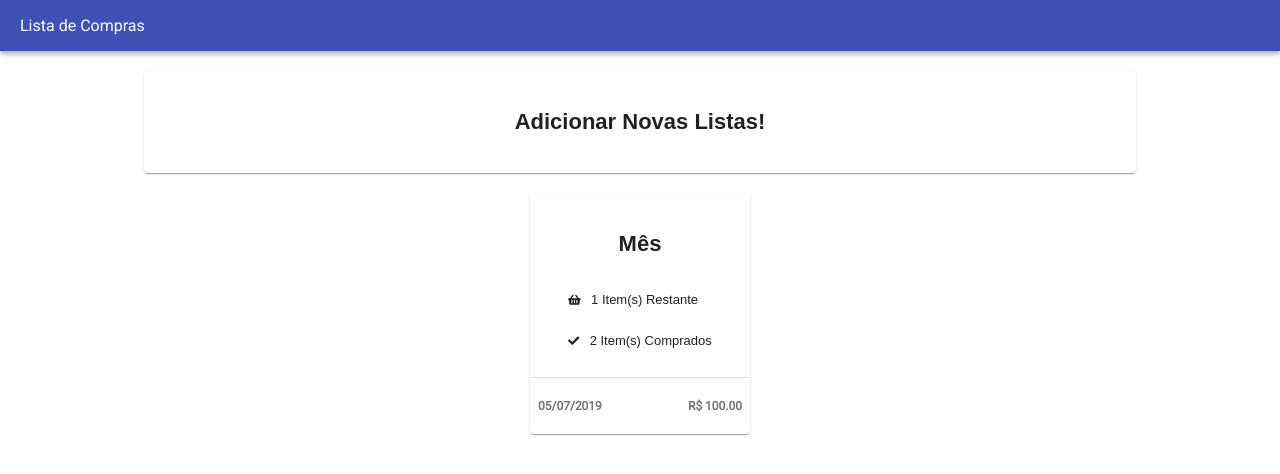
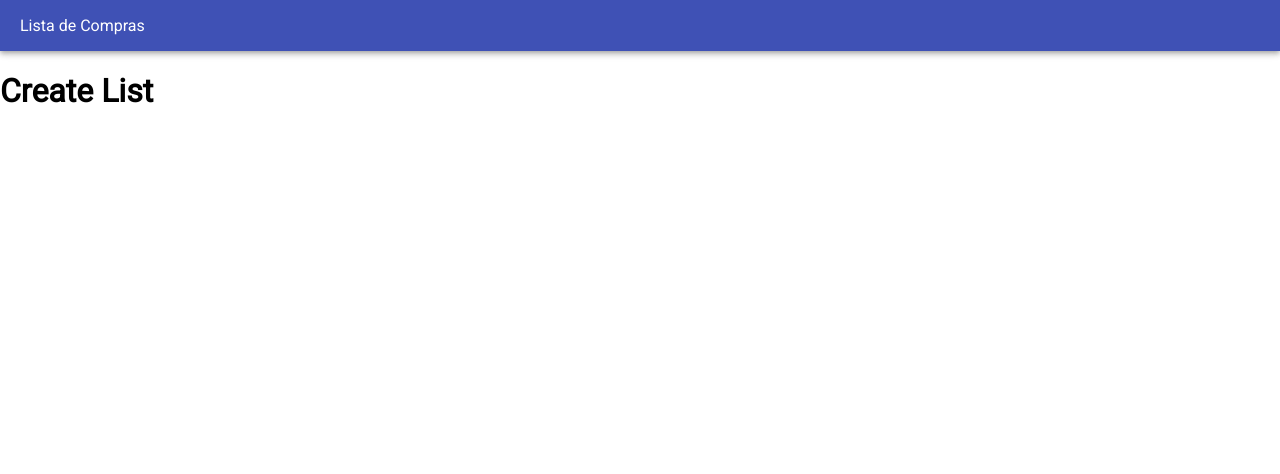
Before and after one commit to brenodev/Lista-de-Compras, a React (Create React App) app: page /Lista in a window 1280 px wide. Shown: the top 474 px of the page. Built offline with nearby package versions, Linux system fonts and the light colour scheme.

Commit message:
começando a adicionar as rotas do projeto

```diff
--- a/package.json
+++ b/package.json
@@ -9,6 +9,7 @@
     "@material-ui/core": "^4.1.3",
     "react": "^16.8.6",
     "react-dom": "^16.8.6",
+    "react-router-dom": "^5.0.1",
     "react-scripts": "3.0.1"
   },
   "scripts": {
--- a/src/App.js
+++ b/src/App.js
@@ -1,10 +1,17 @@
 import React, { Component } from 'react';
 import { createMuiTheme } from '@material-ui/core/styles';
 import { MuiThemeProvider } from '@material-ui/core/styles'
+import { BrowserRouter as Router, Route, Switch } from 'react-router-dom'
 
+// STYLE
 import './App.css';
+
+// CUSTOM COMPONENTE
+import CreateList from './components/createList'
 import Header from './common/header'
 import Home from  './common/home'
+
+
 
 const theme = createMuiTheme({
   palette: {
@@ -21,8 +28,16 @@ class App extends Component {
   render() {
     return (
       <MuiThemeProvider theme={theme}>
-        <Header />
-        <Home />
+        <Router>
+          <>
+          <Header />
+          <Switch>
+            <Route exact path='/' component={Home}  />
+            <Route path='/Lista' component={CreateList}  />
+          </Switch>
+          </>
+
+        </Router>
       </MuiThemeProvider>
     )
   }
--- /dev/null
+++ b/src/components/createList/CreateList.jsx
@@ -0,0 +1,10 @@
+import React from 'react';
+
+
+const CreateList = () => (
+  <div>
+    <h1>Create List</h1>
+  </div>
+)
+
+export default CreateList
--- /dev/null
+++ b/src/components/createList/index.js
@@ -0,0 +1,3 @@
+import CreateList from './CreateList'
+
+export default CreateList
```
Also changed, not shown: 1 other file (tests, documents, lock files or other folders).
